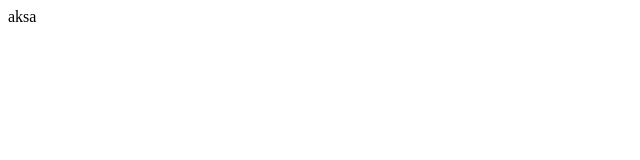
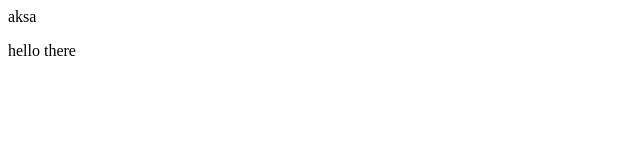
Before and after one commit to aksa10/demo-repo, a plain HTML site: page index.html in a window 1280 px wide. Shown: the full height of the page, 0-640 px from the left. Drawn offline with Linux system fonts and the light colour scheme.

Commit message:
added there

```diff
--- a/index.html
+++ b/index.html
@@ -1,3 +1,6 @@
 <div>
     aksa
 </div>
+<p>
+    hello there
+</p>
```
